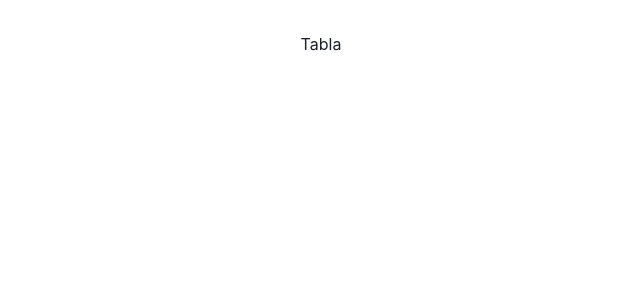
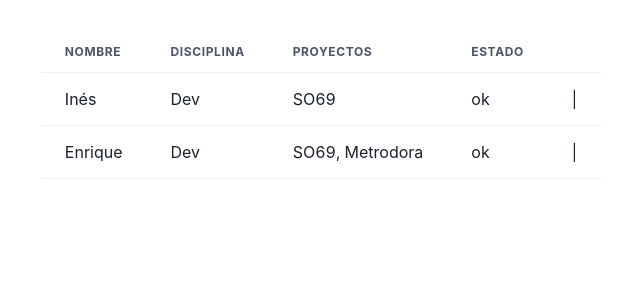
Before and after one commit to inesppino/know-your-workers, a React (Vite) app in the folder frontend/: page /trabajadores in a window 1280 px wide. Shown: the top 300 px of the page, without its empty margins (319-959 px from the left). Built offline with nearby package versions, Linux system fonts and the light colour scheme.

Commit message:
:sparkles: create table with mocked data

```diff
--- a/frontend/src/WorkersTable.jsx
+++ b/frontend/src/WorkersTable.jsx
@@ -1,3 +1,48 @@
+import {
+  Table,
+  Thead,
+  Tbody,
+  Tr,
+  Th,
+  Td,
+  TableContainer,
+} from "@chakra-ui/react";
+
 export default function WorkersTable() {
-  return <div>Tabla</div>;
+  const workers = [
+    { name: "Inés", area: "Dev", projects: ["SO69"], status: "ok", id: 1 },
+    {
+      name: "Enrique",
+      area: "Dev",
+      projects: ["SO69", "Metrodora"],
+      status: "ok",
+      id: 2,
+    },
+  ];
+  return (
+    <TableContainer>
+      <Table variant="simple">
+        <Thead>
+          <Tr>
+            <Th>Nombre</Th>
+            <Th>Disciplina</Th>
+            <Th>Proyectos</Th>
+            <Th>Estado</Th>
+            <Th></Th>
+          </Tr>
+        </Thead>
+        <Tbody>
+          {workers.map((worker) => (
+            <Tr key={worker.id}>
+              <Td>{worker.name}</Td>
+              <Td>{worker.area}</Td>
+              <Td>{worker.projects.join(", ")}</Td>
+              <Td>{worker.status}</Td>
+              <Td> | </Td>
+            </Tr>
+          ))}
+        </Tbody>
+      </Table>
+    </TableContainer>
+  );
 }
```
